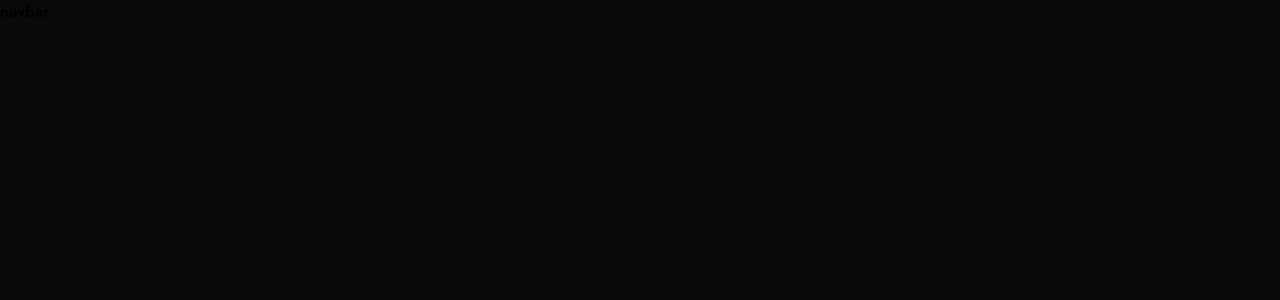
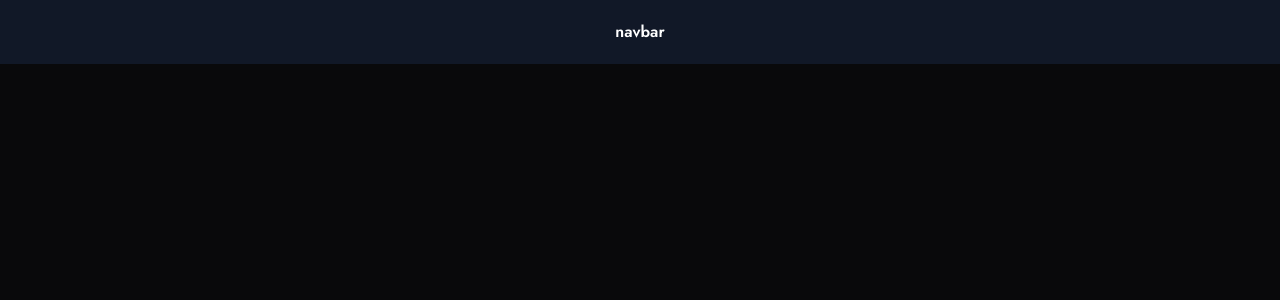
Before and after one commit to Zhoie/page-design-practice, a Next.js app: page /framer in a window 1280 px wide. Shown: the top 300 px of the page. Built offline with nearby package versions, Linux system fonts and the light colour scheme.

Commit message:
fix:data shows.

```diff
--- a/src/app/dashboard/components/Cards.tsx
+++ b/src/app/dashboard/components/Cards.tsx
@@ -1,6 +1,5 @@
 import React from 'react'
 import { motion } from 'framer-motion'
-
 
 const styles = {
     container: 'flex flex-col w-full mx-auto gap-2 p-4',
--- a/src/app/dashboard/components/Chart.tsx
+++ b/src/app/dashboard/components/Chart.tsx
@@ -16,7 +16,7 @@ interface ChartData {
 }
 
 const styles = {
-    container: 'flex mx-4 sm:w-[50vw] h-[50vh]  items-center justify-center bg-white p-4 rounded-lg shadow-lg',
+    container: 'flex mx-4 sm:w-[50vw] h-[50vh] items-center justify-center bg-white p-4 rounded-lg shadow-lg',
     chart: 'w-full h-full',
 }
 
--- a/src/app/dashboard/components/Sidebar.tsx
+++ b/src/app/dashboard/components/Sidebar.tsx
@@ -7,7 +7,7 @@ import { CgMenuGridR } from 'react-icons/cg'
 import { RiVipDiamondLine } from 'react-icons/ri'
 
 const styles = {
-    container: "fixed top-0 inset-x-0 h-20 bg-white h-screen",
+    container: "fixed top-0 inset-x-0 h-20 bg-white",
     rowContainer:'',
     ul: 'flex flex-row text-3xl p-4  gap-4 items-center justify-end',
     li: 'p-2 first:border-b-2 border-black hover:bg-neutral-200 hover:rounded-xl hover:border-transparent hover:scale-110 transform transition-all duration-300 ease-in-out',
--- /dev/null
+++ b/src/app/dashboard/layout.tsx
@@ -0,0 +1,10 @@
+
+
+export default function DashboardLayout({ children }: { children: React.ReactNode }) {
+
+  return (
+    <html lang="en" >
+      <body>{children}</body>
+    </html>
+  )
+}
--- a/src/app/dashboard/page.tsx
+++ b/src/app/dashboard/page.tsx
@@ -13,12 +13,11 @@ export default function dashboard() {
 
     // const [selectedId, setSelectedId] = useState(null)
     return (
-
         <div className={styles.container}>
             <Sidebar />
             <div className='flex flex-col w-full mt-20'>
                 <Cards />
-                <div className='flex flex-col gap-4 sm:flex-row'>
+                <div className='flex flex-col gap-4 sm:mx-auto sm:flex-row'>
                     <Chart />
                     <Orders />
                 </div>
@@ -26,6 +25,11 @@ export default function dashboard() {
             </div>
 
         </div>
+
+        // <div className={styles.container}>
+        //     <Sidebar />
+        //     <Cards />
+        // </div>
     )
 }
 
--- /dev/null
+++ b/src/app/framer/components/Navbar.module.css
@@ -0,0 +1,5 @@
+.navbar {
+    @apply flex justify-center items-center;
+    @apply h-16;
+    @apply bg-gray-900 text-white ;
+  }
--- a/src/app/framer/components/Navbar.tsx
+++ b/src/app/framer/components/Navbar.tsx
@@ -1,15 +1,11 @@
 import React from 'react'
 import { motion } from 'framer-motion'
-
-
-const styles = {
-    navbar: 'bg-gray-900 text-white h-16 flex justify-center items-center'
-}
+import styles from './Navbar.module.css'
 
 export default function Navbar() {
     return (
-     <div>
-        <p>navbar</p>
-     </div>
+        <div className={styles.navbar}>
+            <p>navbar</p>
+        </div>
     )
 }
--- a/src/app/page.tsx
+++ b/src/app/page.tsx
@@ -1,18 +1,17 @@
 'use client'
 import { useRouter } from 'next/navigation'
 import Footer from '@/components/Footer'
-import Link from 'next/link'
 
 const styles = {
   container: 'flex flex-col  p-4 mx-auto items-center justify-between',
   title: 'p-2 text-4xl text-zinc-50 border-b-2 border-bg-zinc-50 font-bold',
   ul: 'flex flex-row mt-2 p-4 text-xl gap-4',
-  li:'border-2 border-zinc-50 p-2 text-zinc-50 font-bold rounded-xl hover:bg-zinc-50  hover:scale-110 hover:text-zinc-900  transition duration-300 ease-in-out',
+  li:'border-2 border-zinc-50 p-2 text-zinc-50 font-bold rounded-xl hover:bg-zinc-50  hover:text-zinc-900  transition duration-300 ease-in-out',
 }
 
 const websiteLinks = {
-  'finance':'/finance',
-  'docebook':'https://docebook.vercel.app/',
+  'Finance':'/finance',
+  'Docebook':'https://docebook.vercel.app/',
   'dashboard':'/dashboard',
   'Framer':'/framer',
 }
--- a/src/components/Footer.tsx
+++ b/src/components/Footer.tsx
@@ -1,5 +1,6 @@
 import React from 'react'
 import Link from 'next/link'
+
 
 import { FaGithubSquare, FaTwitterSquare } from 'react-icons/fa'
 
--- a/tailwind.config.js
+++ b/tailwind.config.js
@@ -4,6 +4,7 @@ module.exports = {
     // './src/pages/**/*.{js,ts,jsx,tsx}',
     // './src/components/**/*.{js,ts,jsx,tsx}',
     // './src/app/**/*.{js,ts,jsx,tsx}',
+
     './src/**/*.{js,ts,jsx,tsx}'
   ],
   theme: {
```
